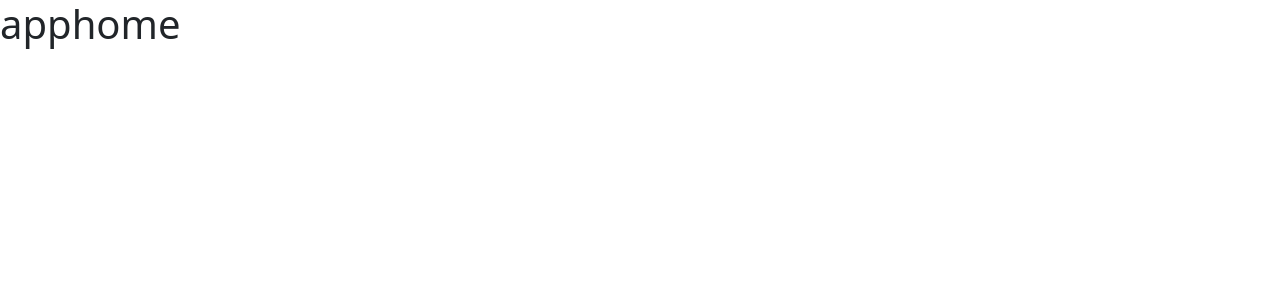
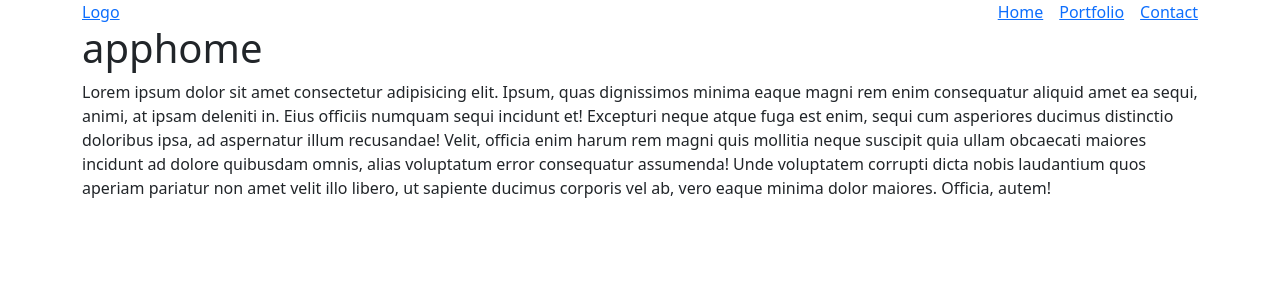
Before and after one commit to Carmine-Doronzo/vite-boolfolio, a Vue app: page / in a window 1280 px wide. Shown: the top 300 px of the page. Built offline with nearby package versions, Linux system fonts and the light colour scheme.

Commit message:
Add routerlink to headercomponent

```diff
--- a/src/App.vue
+++ b/src/App.vue
@@ -1,17 +1,20 @@
 <script>
 
-//import ProjectCardComponent from './components/ProjectCardComponent.vue'
+import HeaderComponent from './components/HeaderComponent.vue'
 //import "bootstrap/dist/css/bootstrap.min.css";
 //import 'bootstrap'
 export default {
-  // components: {
-  //   ProjectCardComponent,
-  // },
+  components: {
+    HeaderComponent,
+  },
 }
 </script>
 
 <template>
-  <RouterView/>
+  <HeaderComponent/>
+  <div class="container">
+    <RouterView />
+  </div>
 </template>
 
 <style lang="scss" scoped></style>
--- /dev/null
+++ b/src/components/HeaderComponent.vue
@@ -0,0 +1,25 @@
+<template>
+   <header>
+    <div class="container">
+        <div class="d-flex justify-content-between align-items-center p-0">
+            <RouterLink to="/">Logo</RouterLink>
+
+            <nav class="d-flex justify-content-between align-items-center gap-3">
+                <RouterLink :to="{ name: 'home'}">Home</RouterLink>
+                <RouterLink :to="{ name: 'portfolio'}">Portfolio</RouterLink>
+                <RouterLink :to="{ name: 'contact'}">Contact</RouterLink>
+            </nav>
+        </div>
+    </div>
+   </header>
+</template>
+
+<script>
+    export default {
+
+    }
+</script>
+
+<style lang="scss" scoped>
+
+</style>
--- a/src/main.js
+++ b/src/main.js
@@ -8,10 +8,12 @@ import * as bootstrap from 'bootstrap';
 
 import AppHome from './pages/AppHome.vue'
 import AppPortfolio from './pages/AppPortfolio.vue'
+import AppContact from './pages/AppContact.vue'
 
 const routes = [
     { path:'/',name:'home',component:AppHome },
-    { path:'/portfolio',name:'portfolio',component:AppPortfolio }
+    { path:'/portfolio',name:'portfolio',component:AppPortfolio },
+    { path:'/contact',name:'contact',component:AppContact }
 ]
 
 const router = createRouter({
--- a/src/pages/AppContact.vue
+++ b/src/pages/AppContact.vue
@@ -0,0 +1,15 @@
+<template>
+    <div>
+        <h1>contact</h1>
+    </div>
+</template>
+
+<script>
+    export default {
+
+    }
+</script>
+
+<style lang="scss" scoped>
+
+</style>
--- a/src/pages/AppHome.vue
+++ b/src/pages/AppHome.vue
@@ -1,15 +1,22 @@
 <template>
-    <div>
+    <div class="row justify-content-center p-0">
         <h1>apphome</h1>
+        <p>
+            Lorem ipsum dolor sit amet consectetur adipisicing elit. Ipsum, quas dignissimos minima eaque magni rem enim
+            consequatur aliquid amet ea sequi, animi, at ipsam deleniti in. Eius officiis numquam sequi incidunt et!
+            Excepturi neque atque fuga est enim, sequi cum asperiores ducimus distinctio doloribus ipsa, ad aspernatur
+            illum recusandae! Velit, officia enim harum rem magni quis mollitia neque suscipit quia ullam obcaecati
+            maiores incidunt ad dolore quibusdam omnis, alias voluptatum error consequatur assumenda! Unde voluptatem
+            corrupti dicta nobis laudantium quos aperiam pariatur non amet velit illo libero, ut sapiente ducimus
+            corporis vel ab, vero eaque minima dolor maiores. Officia, autem!
+        </p>
     </div>
 </template>
 
 <script>
-    export default {
+export default {
 
-    }
+}
 </script>
 
-<style lang="scss" scoped>
-
-</style>
+<style lang="scss" scoped></style>
```
